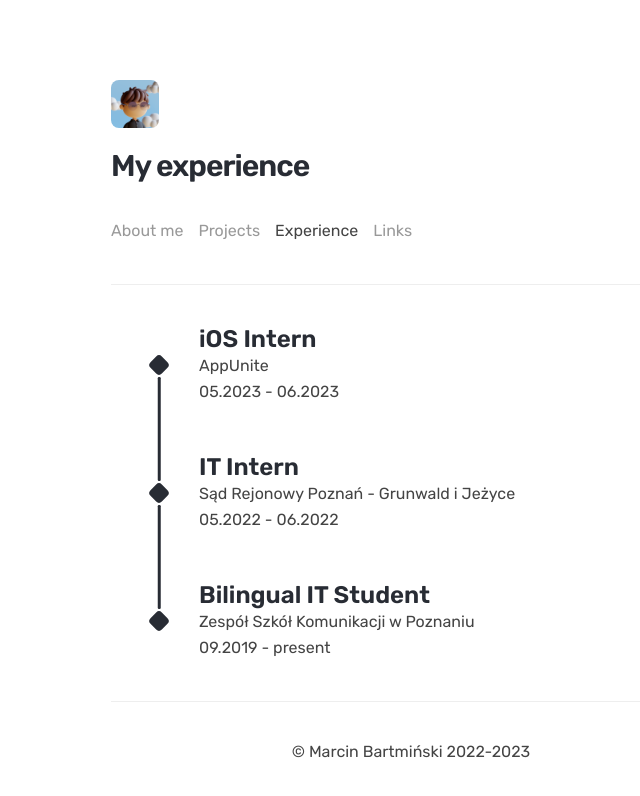
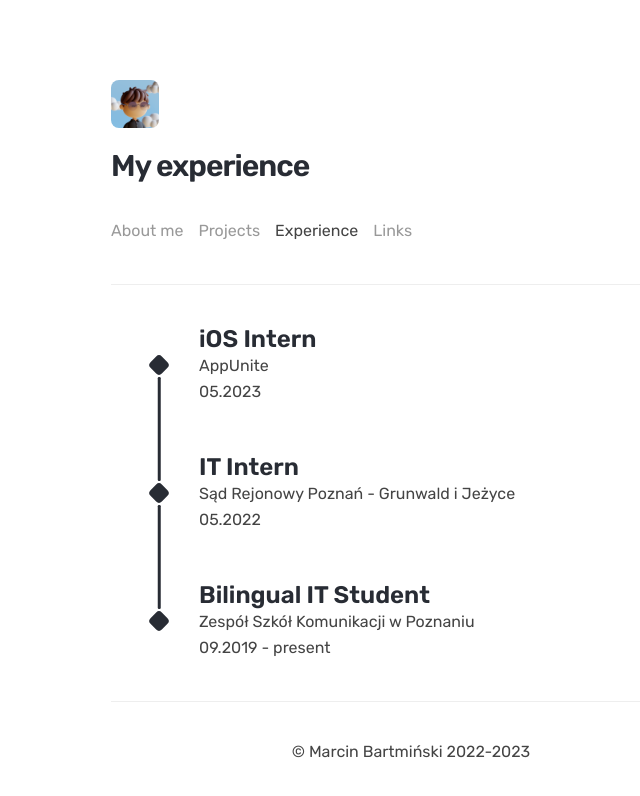
Before and after one commit to mbdjj/website, a Next.js app: page /experience in a window 1280 px wide. Shown: the top 796 px of the page, without its empty margins (229-869 px from the left). Built offline with nearby package versions, Linux system fonts and the light colour scheme.

Commit message:
:sparkles: Change date displaying in experience

```diff
--- a/pages/experience.js
+++ b/pages/experience.js
@@ -18,14 +18,14 @@ export default function Experience() {
       position: "IT Intern",
       place: "Sąd Rejonowy Poznań - Grunwald i Jeżyce",
       startDate: "05.2022",
-      endDate: "06.2022",
+      endDate: "05.2022",
       url: "https://poznan-grunwald.sr.gov.pl/",
     },
     {
       position: "iOS Intern",
       place: "AppUnite",
       startDate: "05.2023",
-      endDate: "06.2023",
+      endDate: "05.2023",
       url: "https://appunite.com",
     },
   ];
@@ -57,7 +57,7 @@ export default function Experience() {
                     {experience.place}
                   </p>
                   <p>
-                    {`${experience.startDate} - ${experience.endDate}`}
+                    {experience.startDate != experience.endDate ? `${experience.startDate} - ${experience.endDate}` : experience.startDate}
                   </p>
                 </a>
               </li>
```
